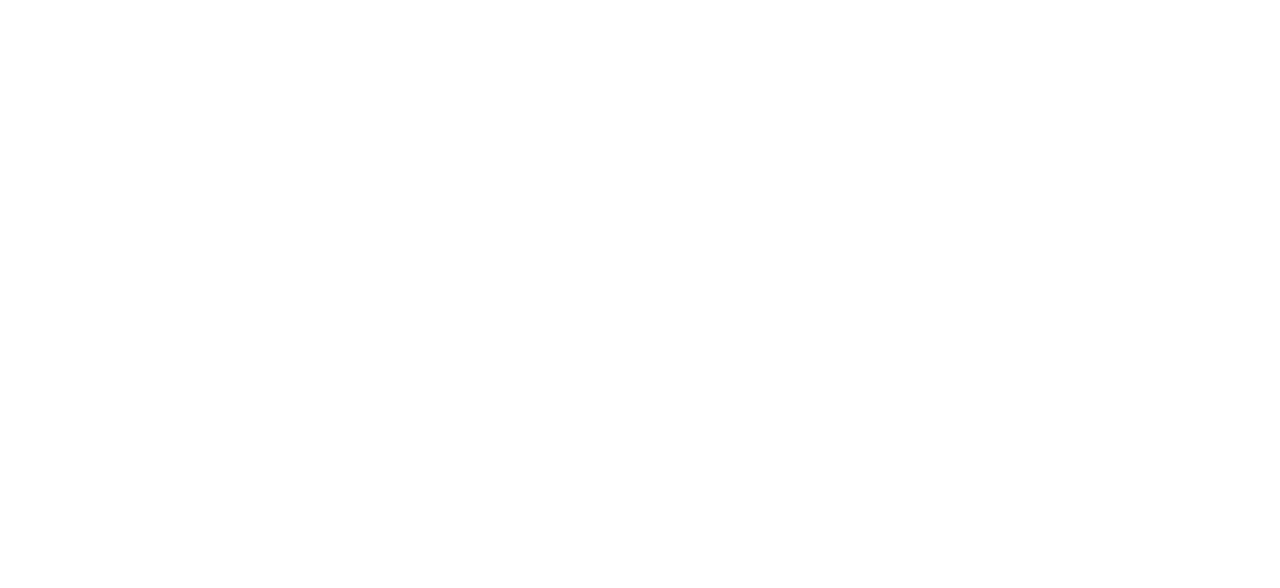
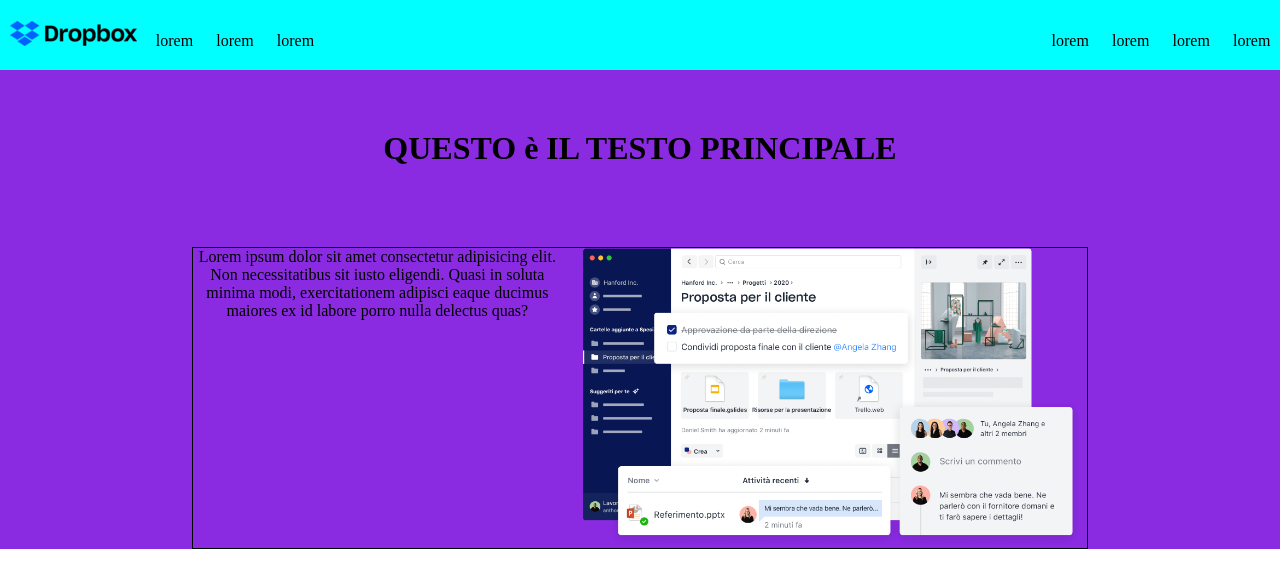
Before and after one commit to AlexanderDerevliov/htmlcss-dropbox, a plain HTML site: page index.html in a window 1280 px wide. Drawn offline with Linux system fonts and the light colour scheme.

Commit message:
add: nav and jumbo

```diff
--- a/css/style.css
+++ b/css/style.css
@@ -5,3 +5,72 @@
     padding: 0;
     box-sizing: border-box;
 }
+
+img {
+    max-width: 100%;
+}
+
+a {
+    text-decoration: none;
+    color: inherit;
+}
+
+
+
+
+/* COMMON */
+
+
+
+
+
+/* HEADER */
+
+nav {
+    width: 100%;
+    margin: 0 auto;
+    height: 70px;
+    background-color: aqua;
+    display: flex;
+    justify-content: space-between;
+
+}
+
+
+.menu-nav-left  ul li,  .menu-nav-right ul li {
+    display: inline-block;
+    line-height: 70px;
+    padding: .4rem .6rem;
+    list-style-type: none;
+}
+
+li .logo {
+    line-height: 30px;
+    vertical-align: middle;
+}
+
+/* HERO */
+
+.hero {
+    width: 100%;
+    background-color: blueviolet;
+    text-align: center;
+    padding-top: 60px;
+}
+
+/* MAIN-TEXT */
+.principal-text {
+    width: 70%;
+    margin: 0 auto ;
+    text-align: center;
+}
+
+/* COLUMN-HERO */
+.col-hero{
+    width: 70%;
+    margin: 5rem auto;
+    border: 1px solid black;
+    display: flex;
+    justify-content: center;
+    position: relative;
+}
--- a/index.html
+++ b/index.html
@@ -1,40 +1,75 @@
 <!DOCTYPE html>
 <html lang="en">
+
 <head>
     <meta charset="UTF-8">
     <meta name="viewport" content="width=device-width, initial-scale=1.0">
+    <link rel="stylesheet" href="css/style.css">
     <title>DropBox</title>
 </head>
+
 <body>
 
     <!-- header -->
+    <header>
         <!-- navigation -->
+        <nav>
             <!-- menu-nav-left -->
+            <div class="menu-nav-left">
+                <ul>
+                    <li class="logo"><img src="img/logo-small.png" alt=""></ class="logo">
+                    <li><a href="">lorem</a></li>
+                    <li><a href="">lorem</a></li>
+                    <li><a href="">lorem</a></li>
+                </ul>
+            </div>
             <!--/ menu-nav-left -->
             <!-- menu-nav-right -->
+            <div class="menu-nav-right">
+                <ul>
+                    <li><a href="">lorem</a></li>
+                    <li><a href="">lorem</a></li>
+                    <li><a href="">lorem</a></li>
+                    <li><a href="">lorem</a></li>
+                </ul>
+            </div>
             <!-- /menu-nav-right -->
+        </nav>
         <!-- navigation -->
+    </header>
     <!--/ header -->
 
 
     <!-- main -->
+    <main>
+
+        <!-- container -->
 
         <!-- hero -->
+        <div class="hero">
 
              <!-- main-text -->
+             <div class="principal-text">
+                <h1>QUESTO è IL TESTO PRINCIPALE</h1>
+             </div>
+
              <!--/ main-text -->
 
-    <!-- col-text -->
-    <!-- /col-text -->
+            <div class="col-hero">
+                <div class="col-text">
+                    Lorem ipsum dolor sit amet consectetur adipisicing elit. Non necessitatibus sit iusto eligendi. Quasi in soluta minima modi, exercitationem adipisci eaque ducimus maiores ex id labore porro nulla delectus quas?
 
-    <!-- col-img -->
-    <!-- /col-img -->
+                </div>
+
+                <div class="col-img">
+                    <img src="img/jumbo.png" alt="">
 
 
+                </div>
 
+            </div>
 
-
-    <!-- /hero -->
+        </div>
 
 
 
@@ -42,6 +77,8 @@
 
 
 
+
+    </main>
     <!-- main -->
 
 
@@ -57,4 +94,5 @@
 
 
 </body>
+
 </html>
```
Lines whose indentation alone changed are shown as unchanged.
